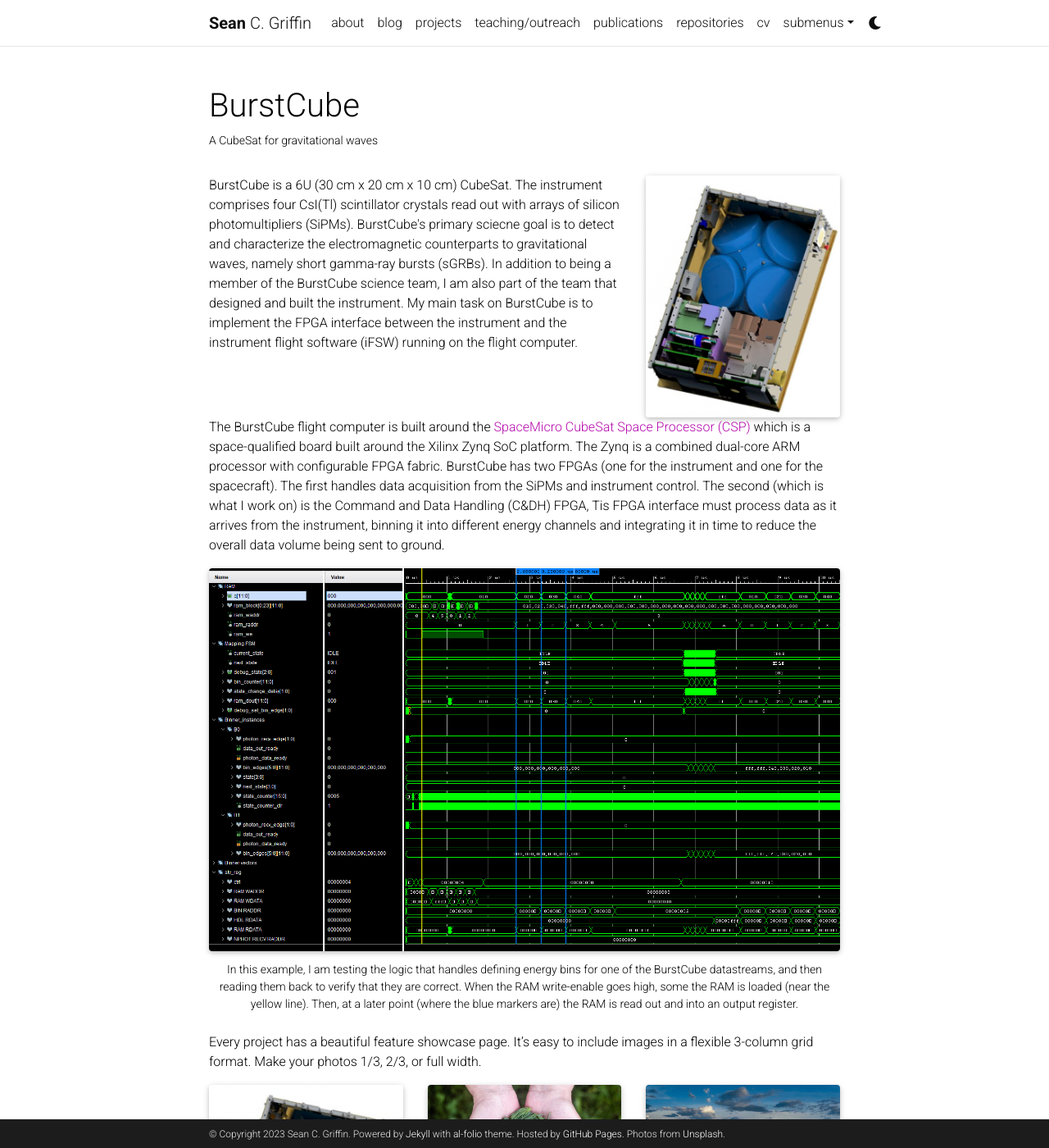
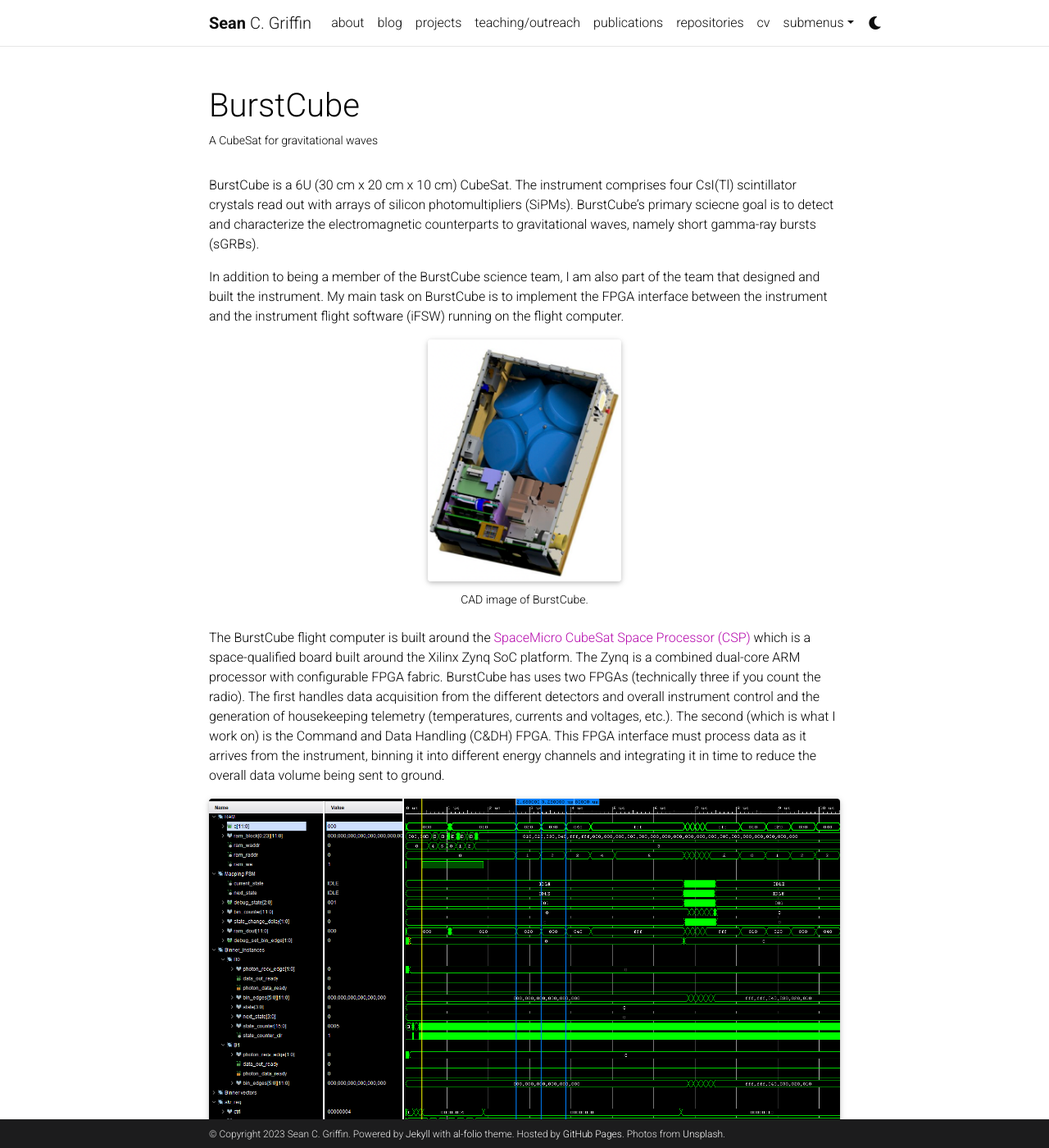
Before and after one commit to SeanCGriffin/seancgriffin.github.io, a Jekyll site: the page built from _projects/burstcube.md, in a window 1280 px wide and 1400 px high. Shown: the whole window at 82% size. Built offline with Jekyll 4.4.1, drawn with Linux system fonts in a browser that asks for light colours; comment, search, counter and statistics services are not loaded; a style sheet for code colours, icons or effects is not loaded; some of the changed text lies outside the part shown.

Commit message:
Minor content changes.

```diff
--- a/_projects/burstcube.md
+++ b/_projects/burstcube.md
@@ -8,38 +8,42 @@ category: work
 ---
 
 
-<div class="row justify-content-sm-center">
-<div class="col-sm-8 mt-3 mt-md-0">
-    BurstCube is a 6U (30 cm x 20 cm x 10 cm) CubeSat. The instrument comprises four CsI(Tl) scintillator crystals read out with arrays of silicon photomultipliers (SiPMs).
-    BurstCube's primary sciecne goal is to detect and characterize the electromagnetic counterparts to gravitational waves, namely short gamma-ray bursts (sGRBs).
+BurstCube is a 6U (30 cm x 20 cm x 10 cm) CubeSat. The instrument comprises four CsI(Tl) scintillator crystals read out with arrays of silicon photomultipliers (SiPMs).
+BurstCube's primary sciecne goal is to detect and characterize the electromagnetic counterparts to gravitational waves, namely short gamma-ray bursts (sGRBs).
 
-    In addition to being a member of the BurstCube science team, I am also part of the team that designed and built the instrument.
-    My main task on BurstCube is to implement the FPGA interface between the instrument and the instrument flight software (iFSW) running on the flight computer.
+In addition to being a member of the BurstCube science team, I am also part of the team that designed and built the instrument.
+My main task on BurstCube is to implement the FPGA interface between the instrument and the instrument flight software (iFSW) running on the flight computer.
 
+<div class="row">
+    <div class="col-sm-4 mt-3 mt-md-0">
     </div>
-
-    <div class="col-sm mt-3 mt-md-0">
-            <img class="img-fluid rounded z-depth-1" src="{{ '/assets/img/BurstCube_open.png' | relative_url }}" alt="" title="example image"/>
+    <div class="col-sm-4 mt-3 mt-md-0">
+        <img class="img-fluid rounded z-depth-1" src="{{ '/assets/img/BurstCube_open.png' | relative_url }}" alt="" title="BurstCube CAD Image"/>
     </div>
+    <div class="col-sm-4 mt-3 mt-md-0">
+    </div>
+</div>
+<div class="caption">
+    CAD image of BurstCube.
 </div>
 
 
 The BurstCube flight computer is built around the <a href="https://www.spacemicro.com/products/">SpaceMicro CubeSat Space Processor (CSP)</a> which is a space-qualified board built around the Xilinx Zynq SoC platform.
 The Zynq is a combined dual-core ARM processor with configurable FPGA fabric.
-BurstCube has two FPGAs (one for the instrument and one for the spacecraft). The first handles data acquisition from the SiPMs and instrument control.
-The second (which is what I work on) is the Command and Data Handling (C&DH) FPGA,
-Tis FPGA interface must process data as it arrives from the instrument, binning it into different energy channels and integrating it in time to reduce the overall data volume being sent to ground.
+BurstCube has uses two FPGAs (technically three if you count the radio).
+The first handles data acquisition from the different detectors and overall instrument control and the generation of housekeeping telemetry (temperatures, currents and voltages, etc.).
+The second (which is what I work on) is the Command and Data Handling (C&DH) FPGA.
+This FPGA interface must process data as it arrives from the instrument, binning it into different energy channels and integrating it in time to reduce the overall data volume being sent to ground.
 
-
-<div class="row">
+<div class="row justify-content-sm-center">
     <div class="col-sm mt-3 mt-md-0">
-        <img class="img-fluid rounded z-depth-1" src="{{ '/assets/img/vhdl_sims.PNG' | relative_url }}" alt="" title="example image"/>
+        <img class="img-fluid rounded z-depth-1" src="{{ '/assets/img/vhdl_sims.PNG' | relative_url }}" alt="" title="VHDL simulations"/>
     </div>
 </div>
 <div class="caption">
-    In this example,    I am testing the logic that handles defining energy bins for one of the BurstCube datastreams, and then reading them back to verify that they are correct.
+    In this example, I am simulating the FPGA logic that handles defining energy bins for one of the BurstCube datastreams, and then reading them back to verify that they are correct.
 
-    When the RAM write-enable goes high, some the RAM is loaded (near the yellow line). Then, at a later point (where the blue markers are) the RAM is read out and into an output register.
+    When the RAM write-enable goes high, some the RAM is loaded (near the yellow line towards the top). Then, at a later point (where the blue markers are) the RAM is read out and into an output register.
 </div>
 
 
```
Also changed, not shown: _data/repositories.yml (+4 -5 lines).
